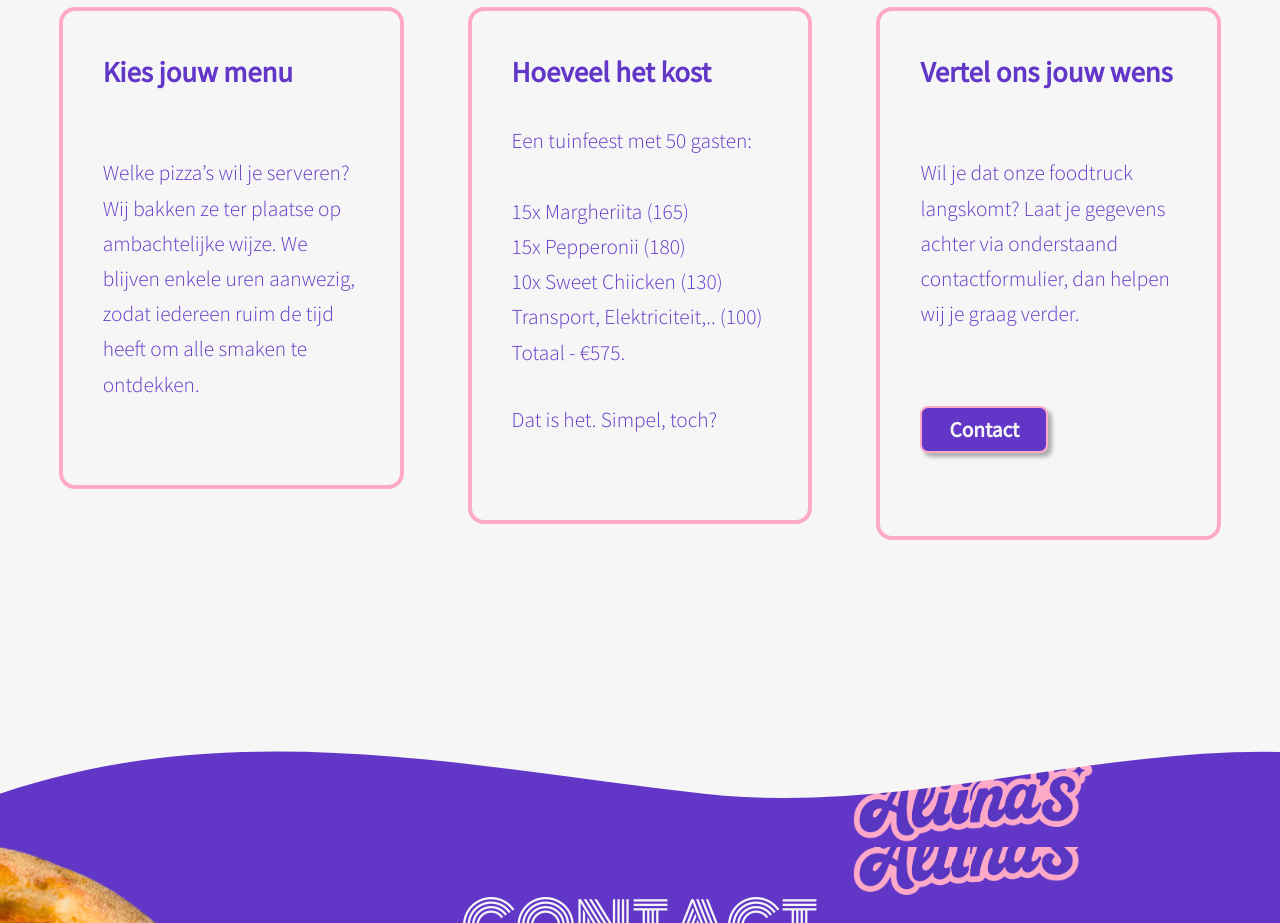
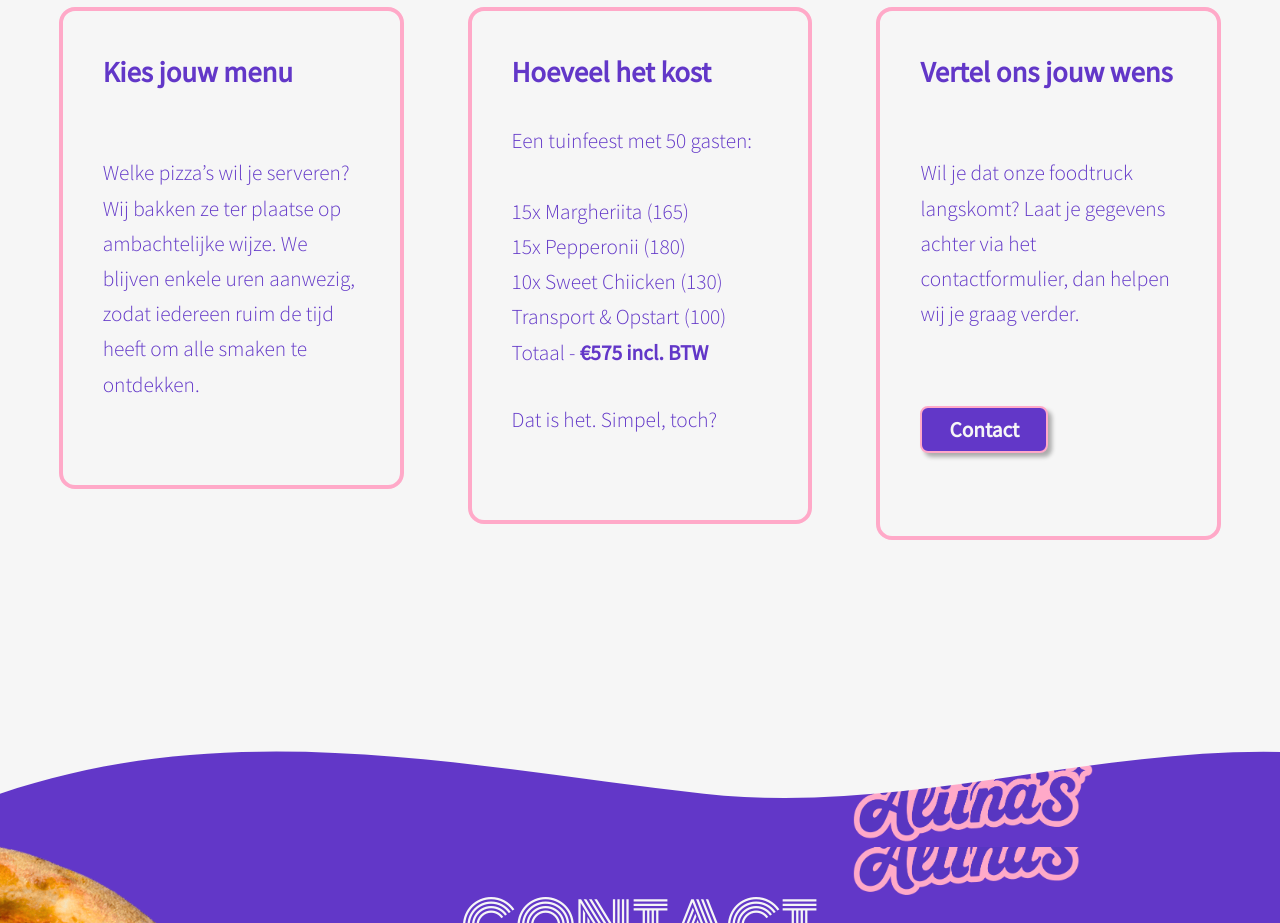
Before and after one commit to soeelamus/aliinas-pizza, a React (Vite) app: page / in a window 1280 px wide. Shown: the part 3920-4843 px from the top of the page. Built offline with nearby package versions, Linux system fonts and the light colour scheme; no server answers.

Commit message:
V1.008: Updated HowWork section

```diff
--- a/src/components/HowWork.jsx
+++ b/src/components/HowWork.jsx
@@ -33,8 +33,8 @@ const HowWork = () => (
                 <li>15x Margheriita (165)</li>
                 <li>15x Pepperonii (180)</li>
                 <li>10x Sweet Chiicken (130)</li>
-                <li>Transport, Elektriciteit,.. (100)</li>
-                <li>Totaal - €575.</li>
+                <li>Transport & Opstart (100)</li>
+                <li>Totaal - <strong>€575 incl. BTW</strong></li>
               </ul>
               <p>Dat is het. Simpel, toch?</p>
             </div>
@@ -47,7 +47,7 @@ const HowWork = () => (
             </div>
             <p>
               Wil je dat onze foodtruck langskomt? Laat je gegevens achter via
-              onderstaand contactformulier, dan helpen wij je graag verder.
+              het contactformulier, dan helpen wij je graag verder.
             </p>
             <p>
               <a href="#contact" className="btn-purple scrolly">
```
